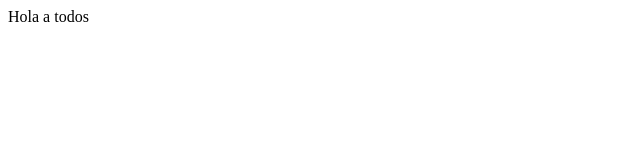
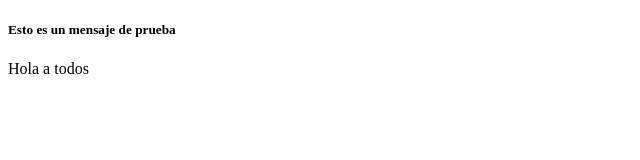
Before and after one commit to Angel-Hernandez-Ramos/git-Curso-test, a plain HTML site: page index.html in a window 1280 px wide. Shown: the whole page, without its empty margins (0-640 px from the left). Drawn offline with Linux system fonts and the light colour scheme.

Commit message:
Verificando commits

```diff
--- a/index.html
+++ b/index.html
@@ -8,6 +8,7 @@
         <title>Document</title>
     </head>
     <body>
+        <h5>Esto es un mensaje de prueba</h5>
         <label>Hola a todos</label>
 
     </body>
```
